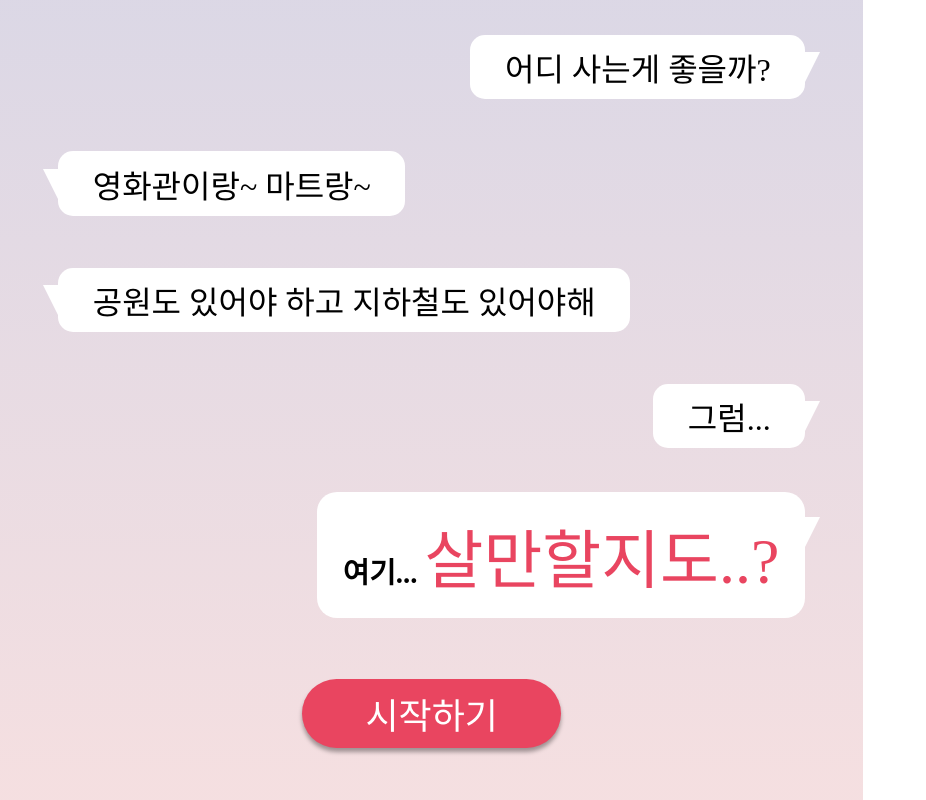
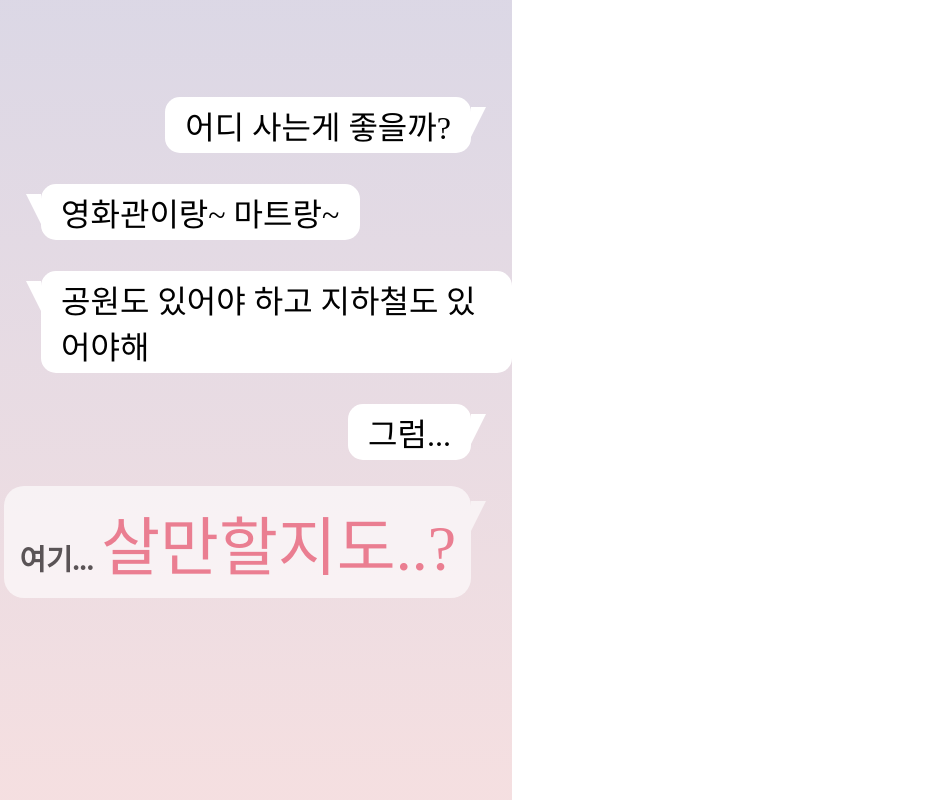
Before and after one commit to nullyng/salmanhaljido, a React (Create React App) app: page / in a window 1280 px wide. Shown: the whole page, without its empty margins (0-926 px from the left). Built offline with nearby package versions, Linux system fonts and the light colour scheme; a web font is replaced by a local one.

Commit message:
S07P22D110-93 [feat] : 랜딩 대화 애니메이션 코드 추가

```diff
--- a/package.json
+++ b/package.json
@@ -8,6 +8,7 @@
     "@mapbox/mapbox-gl-language": "^1.0.0",
     "@mui/icons-material": "^5.10.3",
     "@mui/material": "^5.10.5",
+    "animate.css": "^4.1.1",
     "axios": "^0.27.2",
     "http-proxy-middleware": "^2.0.6",
     "mapbox-gl": "^2.10.0",
--- a/src/components/Landing/Start/Start.js
+++ b/src/components/Landing/Start/Start.js
@@ -1,4 +1,5 @@
-import StartButton from "components/Landing/Start/StartButton";
+import { NavLink } from "react-router-dom";
+
 import "styles/Landing/Landing.scss";
 
 function Start() {
@@ -30,7 +31,9 @@ function Start() {
                 </div>
                 <div className="start__bubble--Rtri"></div>
             </div>
-            <div className="start__btnback" onClick={main}><StartButton/></div>
+            <div className="start__button">
+                <NavLink to="/map" className="start__button--detail">시작하기</NavLink>
+            </div>
         </div>
     )
 }
--- a/src/components/Landing/Start/StartButton.js
+++ /dev/null
@@ -1,9 +0,0 @@
-import "styles/Landing/Landing.scss";
-
-function StartButton() {
-    return(
-        <button className="start__button">시작하기</button>
-    )
-}
-
-export default StartButton;
--- a/src/styles/Landing/Landing.scss
+++ b/src/styles/Landing/Landing.scss
@@ -12,10 +12,11 @@
 
 .start{
     background: linear-gradient(360deg, rgba(242, 215, 217, 0.8) 2%, rgba(211, 206, 223, 0.8) 98%);
-    width: 60%;
+    width: 40%;
     height: 100vh;
-    display: table-cell;
-    vertical-align: middle;
+    display: flex;
+    flex-direction: column;
+    justify-content: center;
 
     &__bubble{
         display: flex;
@@ -89,6 +90,11 @@
     }
 
     &__button{
+        display: flex;
+        justify-content: center;
+        margin-top: 3rem;
+
+        &--detail {
             font-family: 'GongGothicMedium';
             width: 30%;
             background-color: #E94560;
@@ -99,13 +105,12 @@
             box-shadow: 0px 4px 4px rgba(0, 0, 0, 0.35);
             border-radius: 50px;
             border-width: 0;
-    }
-
-    &__btnback{
+            text-decoration: none;
             display: flex;
             justify-content: center;
-        margin-top: 5%;
-        margin-bottom: 5%;
+
+
+        }
     }
 
     &__back{
@@ -114,3 +119,21 @@
         padding-bottom: 1%;
     }
 }
+
+.start div {
+	animation-name: fade-in;
+	animation-fill-mode: both;
+	animation-duration: .5s;
+}
+
+$animationDelay: 1;
+@for $i from 1 through 15 {
+	.start > div:nth-of-type(#{$i}) {
+		animation-delay: #{0.3+($i)}s;
+  }
+}
+
+@keyframes fade-in {
+  0% { opacity: 0; }
+  100% { opacity: 1; }
+}
```
Also changed, not shown: 1 other file (tests, documents, lock files or other folders). Lines whose indentation alone changed are shown as unchanged.
